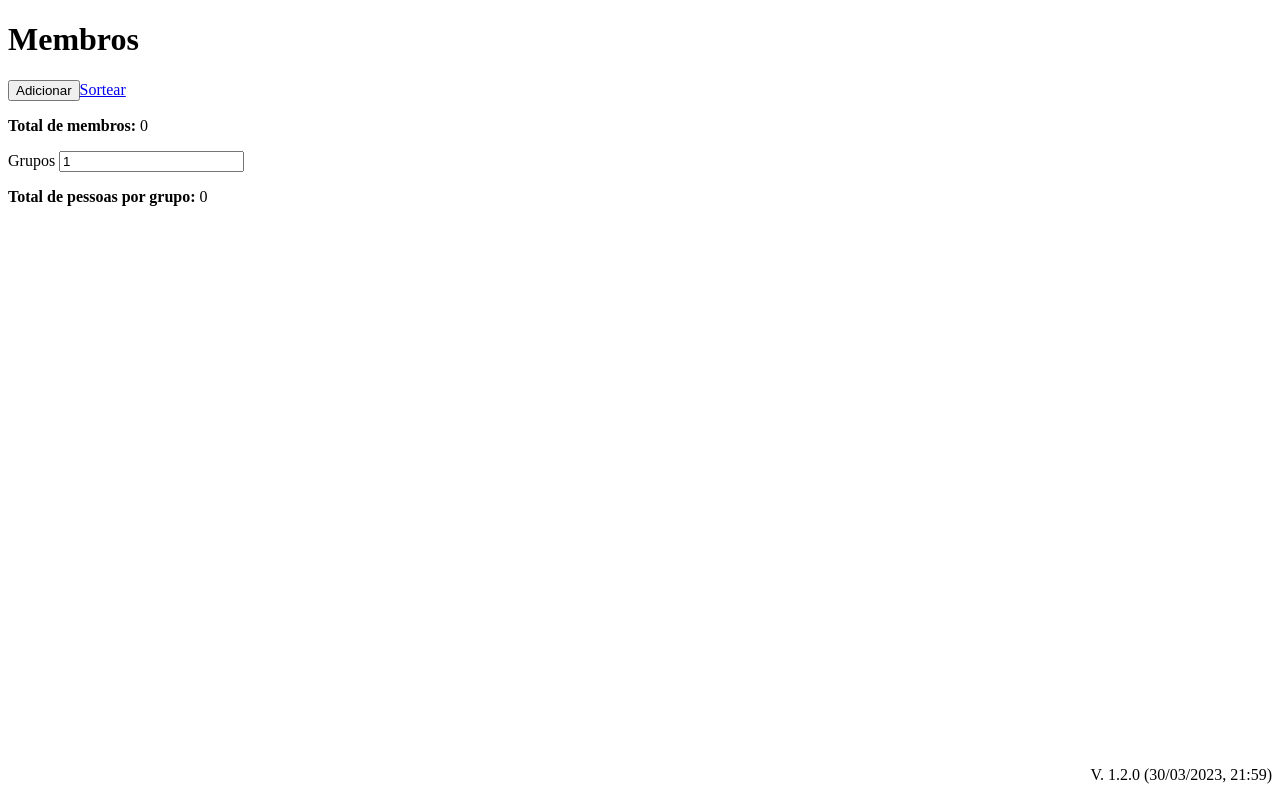
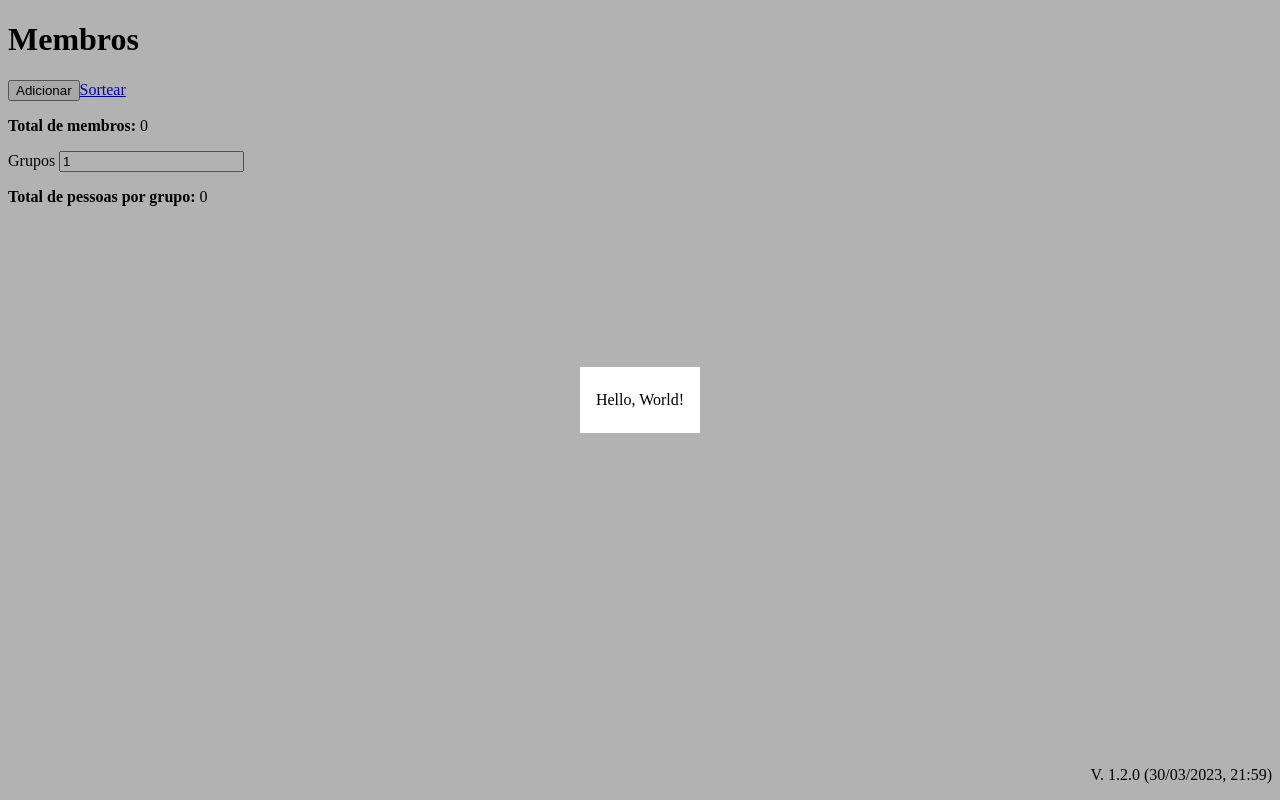
Before and after one commit to dfeprado/grouper, an Angular app: page / in a window 1280 px wide. Built offline with nearby package versions, Linux system fonts and the light colour scheme.

Commit message:
Create the dialog module and start its component

```diff
--- a/src/app/app.component.html
+++ b/src/app/app.component.html
@@ -1,3 +1,4 @@
+<grp-dialog></grp-dialog>
 <router-outlet></router-outlet>
 <div class="version-container">
     <p>V. {{version}}</p>
--- a/src/app/app.module.ts
+++ b/src/app/app.module.ts
@@ -3,6 +3,7 @@ import { BrowserModule } from '@angular/platform-browser';
 import { AppRoutingModule } from './app-routing.module';
 import { AppComponent } from './app.component';
 import { ServiceWorkerModule } from '@angular/service-worker';
+import { DialogModule } from './ui-modules/dialog/dialog.module';
 
 @NgModule({
   declarations: [
@@ -11,6 +12,7 @@ import { ServiceWorkerModule } from '@angular/service-worker';
   imports: [
     BrowserModule,
     AppRoutingModule,
+    DialogModule,
     ServiceWorkerModule.register('ngsw-worker.js', {
       enabled: !isDevMode(),
       // Register the ServiceWorker as soon as the application is stable
--- /dev/null
+++ b/src/app/ui-modules/dialog/dialog.component.html
@@ -0,0 +1,5 @@
+<div class="dialog">
+    <div class="content">
+        <p>Hello, World!</p>
+    </div>
+</div>
--- /dev/null
+++ b/src/app/ui-modules/dialog/dialog.component.scss
@@ -0,0 +1,19 @@
+.dialog {
+    position: absolute;
+    top: 0;
+    left: 0;
+
+    width: 100vw;
+    height: 100vh;
+
+    background-color: rgba(0, 0, 0, 0.3);
+
+    display: flex;
+    justify-content: center;
+    align-items: center;
+
+    .content {
+        background-color: white;
+        padding: .5rem 1rem;
+    }
+}
```
Also changed, not shown: src/app/ui-modules/dialog/dialog.component.ts (added, +8 -0 lines), src/app/ui-modules/dialog/dialog.module.ts (added, +16 -0 lines), 1 other file (tests, documents, lock files or other folders).
